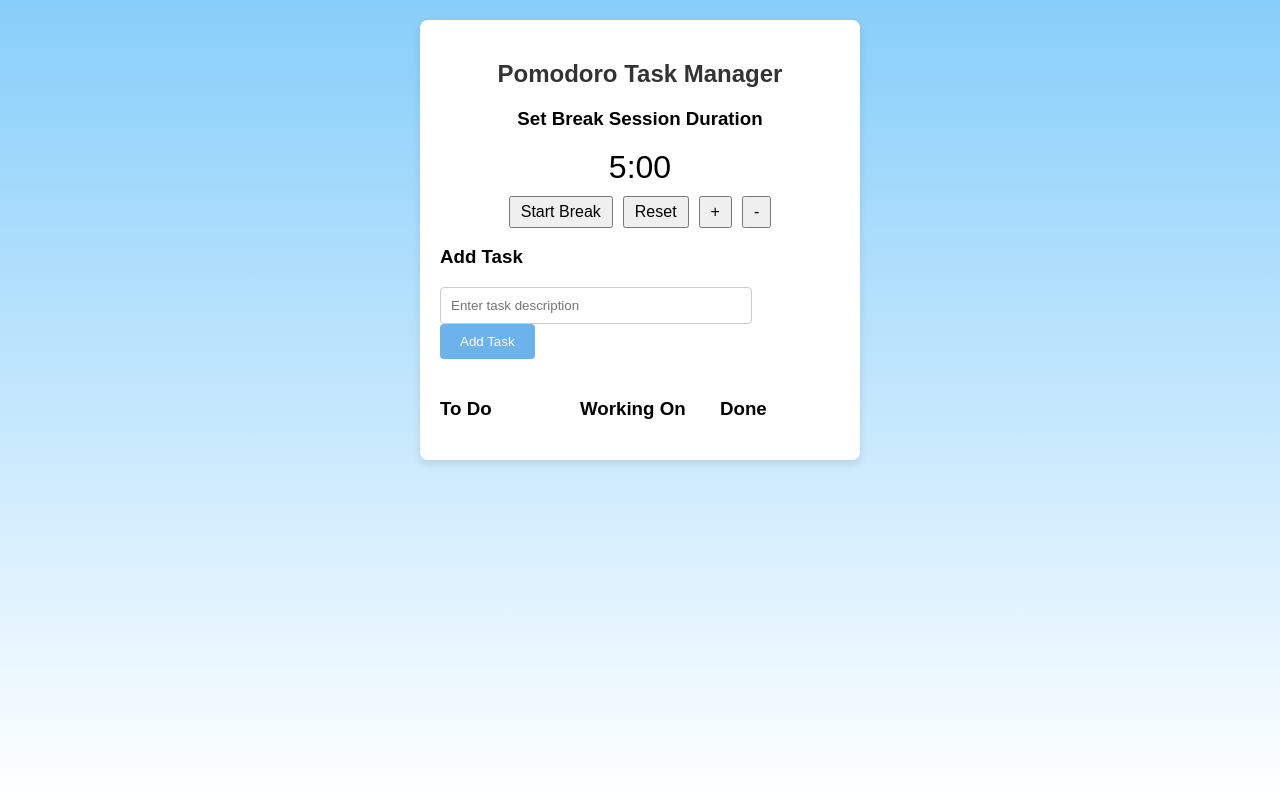
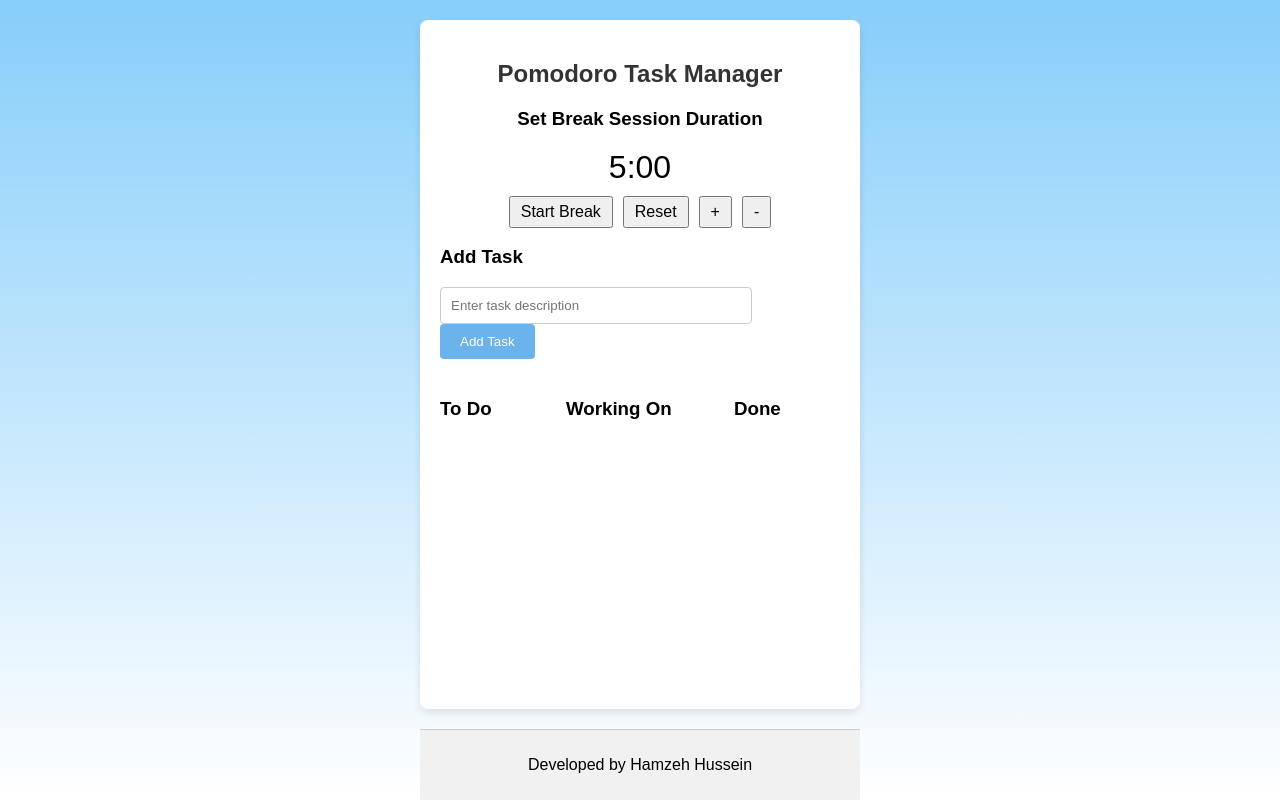
Before and after one commit to hhuss2/Pomodoro-Task-Manager, a React (Create React App) app in the folder client/: page / in a window 1280 px wide. Built offline with nearby package versions, Linux system fonts and the light colour scheme.

Commit message:
Fixed Timer

```diff
--- a/client/src/components/BreakSessionTimer.js
+++ b/client/src/components/BreakSessionTimer.js
@@ -4,6 +4,7 @@ import './BreakSessionTimer.css';
 const BreakSessionTimer = ({ defaultDuration, onStart }) => {
   const [timeLeft, setTimeLeft] = useState(defaultDuration * 60);
   const [isRunning, setIsRunning] = useState(false);
+  const [hasStarted, setHasStarted] = useState(false);
 
   useEffect(() => {
     let timer;
@@ -22,6 +23,7 @@ const BreakSessionTimer = ({ defaultDuration, onStart }) => {
   const handleStart = () => {
     setIsRunning(prevIsRunning => !prevIsRunning);
     if (!isRunning) {
+      setHasStarted(true);
       onStart(timeLeft);
     }
   };
@@ -33,6 +35,7 @@ const BreakSessionTimer = ({ defaultDuration, onStart }) => {
   const handleReset = () => {
     setIsRunning(false);
     setTimeLeft(defaultDuration * 60);
+    setHasStarted(false);
   };
 
   const handleIncrease = () => {
@@ -63,7 +66,7 @@ const BreakSessionTimer = ({ defaultDuration, onStart }) => {
         ) : (
           <>
             <button onClick={handleStart}>
-              {timeLeft === defaultDuration * 60 ? 'Start Break' : 'Continue'}
+              {hasStarted ? 'Continue' : 'Start Break'}
             </button>
             <button onClick={handleReset}>Reset</button>
           </>
--- a/client/src/components/Home.css
+++ b/client/src/components/Home.css
@@ -10,7 +10,13 @@ body {
   overflow-y: auto;
   background: linear-gradient(to bottom, #87cefa, #ffffff);
   background-attachment: fixed;
+}
 
+.home-page {
+  display: flex;
+  flex-direction: column;
+  min-height: 100vh;
+  width: 100%;
 }
 
 .home-container {
@@ -23,12 +29,19 @@ body {
   border-radius: 8px;
   min-width: 400px;
   min-height: 400px;
+  flex: 1;
 }
 
 h2 {
   text-align: center;
   color: #333;
   margin-bottom: 20px;
+}
+
+.top-bar {
+  display: flex;
+  justify-content: flex-end;
+  padding: 10px;
 }
 
 .section-heading {
@@ -72,6 +85,10 @@ body {
   flex: 1;
 }
 
+.task-category:last-child {
+  margin-left: 42px;
+}
+
 .task-list {
   list-style-type: none;
   padding: 0;
@@ -97,7 +114,6 @@ body {
   margin-top: 20px;
 }
 
-
 .action-button {
   padding: 3px 12px; /* Fixed size */
   border: none;
@@ -112,25 +128,15 @@ body {
   background-color: #4a8ac8;
 }
 
-
-  .logout-button {
-    display: block;
-    width: 5;
-    padding: 10px 20px;
-    text-align: center;
-    background-color:  #007bff;;
-    color: white;
-    border: none;
-    border-radius: 4px;
-    cursor: pointer;
-    margin-top: 20px;
-    transition: background-color 0.3s;
-  }
-
-  .logout-button:hover {
-    background-color: #0056b3;
-  }
-
 .break-session-heading {
   text-align: center;
 }
+
+.footer {
+  text-align: center;
+  padding: 10px 0;
+  background-color: #f1f1f1;
+  border-top: 1px solid #ccc;
+  width: 100%;
+  flex-shrink: 0;
+}
--- a/client/src/components/Home.js
+++ b/client/src/components/Home.js
@@ -31,6 +31,7 @@ const Home = () => {
   };
 
   return (
+    <div className="home-page">
       <div className="home-container">
         <h2>Pomodoro Task Manager</h2>
         <h3 className="break-session-heading">Set Break Session Duration</h3>
@@ -99,6 +100,10 @@ const Home = () => {
           </div>
         </div>
       </div>
+      <footer className="footer">
+        <p>Developed by Hamzeh Hussein</p>
+      </footer>
+    </div>
   );
 };
 
```
Lines whose indentation alone changed are shown as unchanged.
